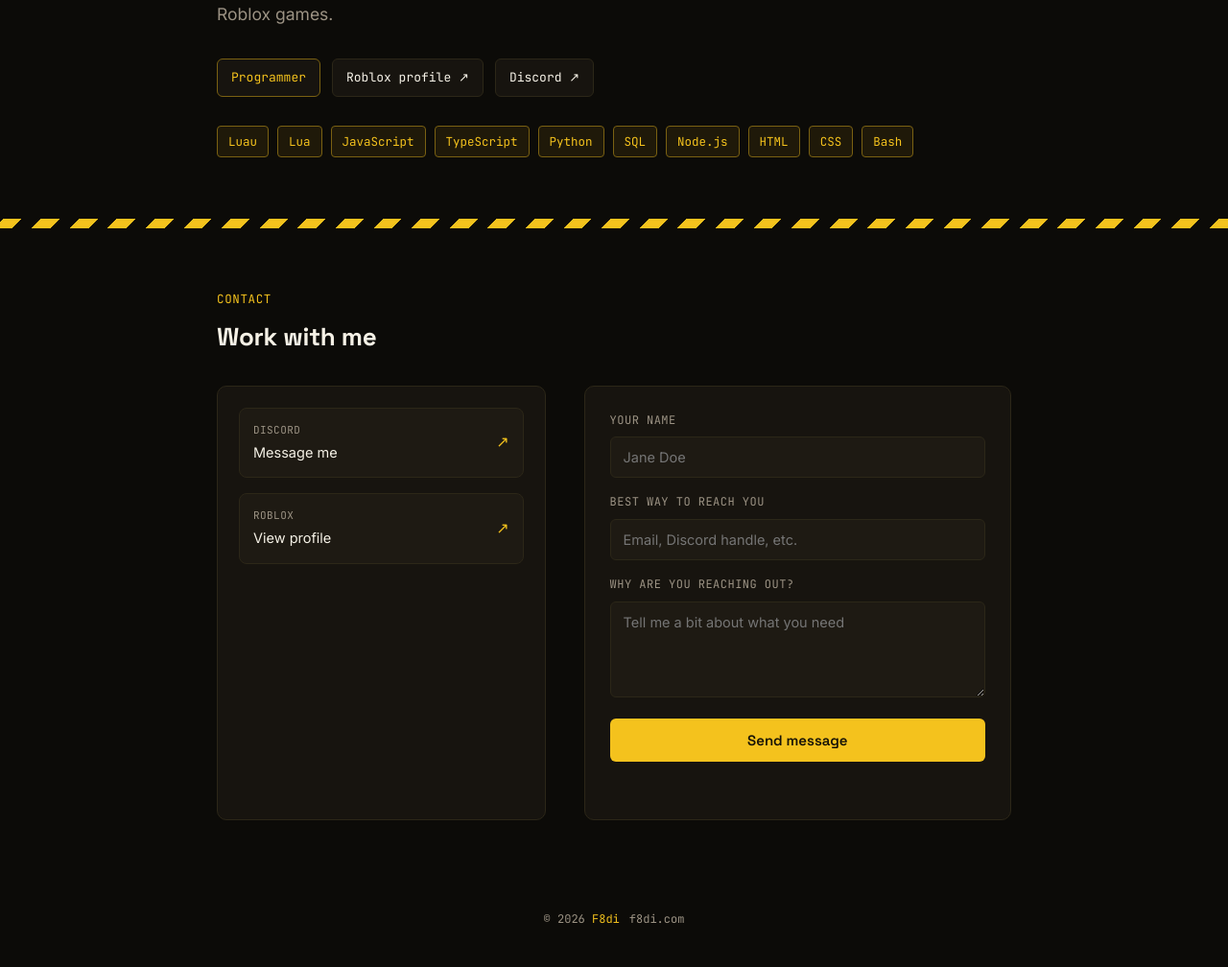
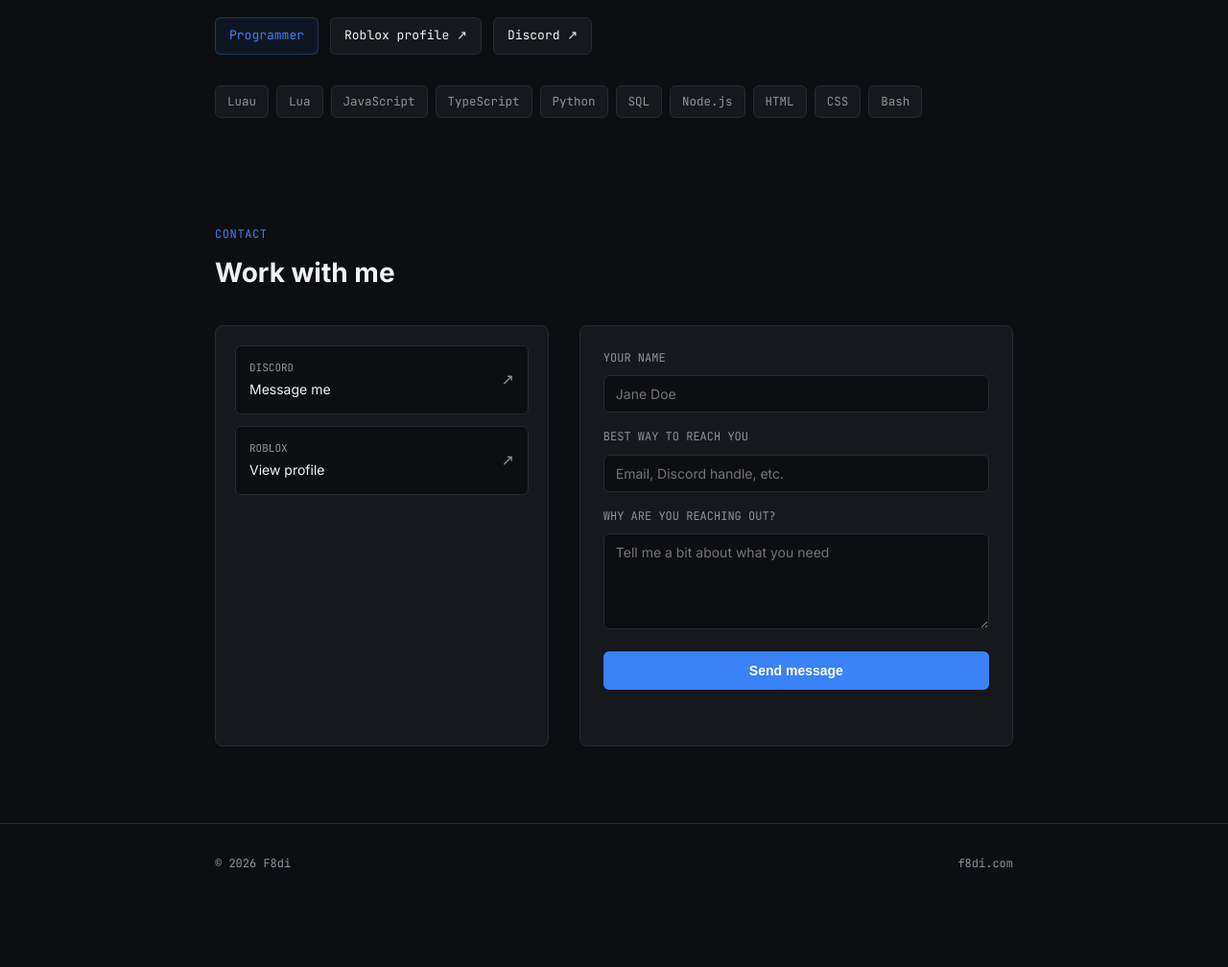
Before and after one commit to F8di/f8di-site, a plain HTML site: page index.html in a window 1280 px wide. Shown: the part 349-1357 px from the top of the page at 96% size. After the commit the page ends 1292 px from the top, so only its background shows below. Drawn offline with Linux system fonts and the light colour scheme.

Commit message:
Update index.html

```diff
--- a/index.html
+++ b/index.html
@@ -1,5 +1,4 @@
 <!DOCTYPE html>
-
 <html lang="en">
 <head>
 <meta charset="UTF-8">
@@ -11,382 +10,313 @@
 <link rel="apple-touch-icon" sizes="180x180" href="/assets/favicon-180.png">
 <link rel="icon" type="image/png" sizes="192x192" href="/assets/favicon-192.png">
 <link rel="preconnect" href="https://fonts.googleapis.com">
-<link href="https://fonts.googleapis.com/css2?family=Space+Grotesk:wght@500;600;700&family=Inter:wght@400;500;600&family=JetBrains+Mono:wght@400;500&display=swap" rel="stylesheet">
+<link href="https://fonts.googleapis.com/css2?family=Inter:wght@400;500;600;700&family=JetBrains+Mono:wght@400;500&display=swap" rel="stylesheet">
 <style>
-:root{
---bg:#0C0B08;
---panel:#17140F;
---panel-2:#1E1A13;
---ink:#F5F1E6;
---muted:#9C9384;
---line:#2C2718;
---yellow:#F4C21D;
---yellow-dim:#7A6112;
---yellow-deep:#C89A0A;
+:root {
+  --bg: #0d0e11;
+  --panel: #16181d;
+  --panel-border: #262930;
+  --text-main: #f0f2f5;
+  --text-muted: #8c94a0;
+  --accent: #3b82f6;
+  --accent-hover: #2563eb;
 }
 
-*{box-sizing:border-box;margin:0;padding:0}
-html{scroll-behavior:smooth}
-
-body{
-background:var(--bg);
-color:var(--ink);
-font-family:'Inter',sans-serif;
-line-height:1.55;
--webkit-font-smoothing:antialiased;
+* {
+  box-sizing: border-box;
+  margin: 0;
+  padding: 0;
 }
 
-a{color:inherit;text-decoration:none}
-
-.wrap{
-max-width:880px;
-margin:0 auto;
-padding:0 26px;
+html {
+  scroll-behavior: smooth;
 }
 
-h1,h2,h3{
-font-family:'Space Grotesk',sans-serif;
-letter-spacing:-0.01em;
+body {
+  background: var(--bg);
+  color: var(--text-main);
+  font-family: 'Inter', sans-serif;
+  line-height: 1.6;
+  -webkit-font-smoothing: antialiased;
 }
 
-.mono{font-family:'JetBrains Mono',monospace}
-
-.hazard{
-height:10px;
-width:100%;
-background:repeating-linear-gradient(
--45deg,
-var(--yellow) 0px,var(--yellow) 14px,
-#0C0B08 14px,#0C0B08 28px
-);
+a {
+  color: inherit;
+  text-decoration: none;
 }
 
-header{
-position:sticky;
-top:0;
-z-index:10;
-background:rgba(12,11,8,0.9);
-backdrop-filter:blur(8px);
-border-bottom:1px solid var(--line);
+.wrap {
+  max-width: 880px;
+  margin: 0 auto;
+  padding: 0 24px;
 }
 
-nav{
-display:flex;
-align-items:center;
-justify-content:space-between;
-padding:18px 0;
+header {
+  position: sticky;
+  top: 0;
+  z-index: 10;
+  background: rgba(13, 14, 17, 0.85);
+  backdrop-filter: blur(8px);
+  border-bottom: 1px solid var(--panel-border);
 }
 
-.logo{
-font-family:'Space Grotesk',sans-serif;
-font-weight:700;
-font-size:17px;
+nav {
+  display: flex;
+  align-items: center;
+  justify-content: space-between;
+  padding: 18px 0;
 }
 
-.logo,.logo span{color:var(--yellow)}
-
-.navlinks{
-display:flex;
-gap:26px;
-font-size:14px;
-color:var(--muted);
+.logo {
+  font-weight: 700;
+  font-size: 18px;
 }
 
-.navlinks a{transition:color .15s ease}
-
-.navlinks a:hover,
-.navlinks a:focus-visible{color:var(--yellow)}
-
-.hero{padding:110px 0 64px}
-
-.eyebrow{
-display:inline-flex;
-align-items:center;
-gap:8px;
-font-family:'JetBrains Mono',monospace;
-font-size:12.5px;
-color:var(--yellow);
-background:rgba(244,194,29,0.1);
-border:1px solid var(--yellow-dim);
-padding:5px 10px;
-border-radius:3px;
-margin-bottom:26px;
+.navlinks {
+  display: flex;
+  gap: 24px;
+  font-size: 14px;
+  color: var(--text-muted);
 }
 
-.dot{
-width:6px;
-height:6px;
-border-radius:50%;
-background:var(--yellow);
-flex-shrink:0;
+.navlinks a:hover {
+  color: var(--text-main);
 }
 
-.hero-mark{
-font-weight:700;
-font-size:clamp(64px,13vw,140px);
-line-height:.9;
-letter-spacing:-.03em;
+.hero {
+  padding: 96px 0 64px;
 }
 
-.hero-mark,.hero-mark span{color:var(--yellow)}
-
-.hero p.sub{
-margin-top:24px;
-font-size:17.5px;
-color:var(--muted);
-max-width:540px;
+.hero-mark {
+  font-weight: 700;
+  font-size: clamp(48px, 10vw, 96px);
+  line-height: 1;
+  letter-spacing: -0.02em;
 }
 
-.hero-links{
-display:flex;
-gap:12px;
-margin-top:32px;
-flex-wrap:wrap;
+.hero p.sub {
+  margin-top: 20px;
+  font-size: 18px;
+  color: var(--text-muted);
+  max-width: 560px;
 }
 
-.pill{
-display:inline-flex;
-align-items:center;
-gap:8px;
-font-family:'JetBrains Mono',monospace;
-font-size:13px;
-color:var(--ink);
-border:1px solid var(--line);
-background:var(--panel);
-padding:9px 14px;
-border-radius:6px;
-transition:border-color .15s ease,color .15s ease;
+.hero-links {
+  display: flex;
+  gap: 12px;
+  margin-top: 32px;
+  flex-wrap: wrap;
 }
 
-.pill:hover,.pill:focus-visible{
-border-color:var(--yellow);
-color:var(--yellow);
+.pill {
+  display: inline-flex;
+  align-items: center;
+  font-family: 'JetBrains Mono', monospace;
+  font-size: 13px;
+  color: var(--text-main);
+  border: 1px solid var(--panel-border);
+  background: var(--panel);
+  padding: 8px 14px;
+  border-radius: 6px;
+  transition: border-color 0.15s ease;
 }
 
-section{padding:64px 0}
-
-.section-label{
-font-family:'JetBrains Mono',monospace;
-font-size:12.5px;
-color:var(--yellow);
-letter-spacing:.05em;
-text-transform:uppercase;
-margin-bottom:10px;
+.pill:hover {
+  border-color: var(--accent);
 }
 
-.section-title{
-font-size:26px;
-margin-bottom:30px;
+.pill.badge {
+  color: var(--accent);
+  border-color: rgba(59, 130, 246, 0.3);
+  background: rgba(59, 130, 246, 0.08);
 }
 
-.about-text{
-font-size:16.5px;
-color:#D9D3C4;
-max-width:640px;
-margin-bottom:34px;
+section {
+  padding: 48px 0 80px;
 }
 
-.about-text + .about-text{margin-top:-20px}
-
-.skills{
-display:flex;
-flex-wrap:wrap;
-gap:9px;
+.section-label {
+  font-family: 'JetBrains Mono', monospace;
+  font-size: 12px;
+  color: var(--accent);
+  letter-spacing: 0.05em;
+  text-transform: uppercase;
+  margin-bottom: 8px;
 }
 
-.skill{
-font-family:'JetBrains Mono',monospace;
-font-size:12.5px;
-color:var(--yellow);
-background:rgba(244,194,29,0.08);
-border:1px solid var(--yellow-dim);
-padding:6px 11px;
-border-radius:4px;
+.section-title {
+  font-size: 28px;
+  font-weight: 700;
+  margin-bottom: 32px;
 }
 
-.contact-grid{
-display:grid;
-grid-template-columns:1fr 1.3fr;
-gap:40px;
+.skills {
+  display: flex;
+  flex-wrap: wrap;
+  gap: 8px;
+  margin-top: 32px;
 }
 
-@media(max-width:720px){
-.contact-grid{grid-template-columns:1fr}
+.skill {
+  font-family: 'JetBrains Mono', monospace;
+  font-size: 12.5px;
+  color: var(--text-muted);
+  background: var(--panel);
+  border: 1px solid var(--panel-border);
+  padding: 6px 12px;
+  border-radius: 6px;
 }
 
-.contact-card{
-border:1px solid var(--line);
-background:var(--panel);
-border-radius:10px;
-padding:22px;
-display:flex;
-flex-direction:column;
-gap:16px;
+.contact-grid {
+  display: grid;
+  grid-template-columns: 1fr 1.3fr;
+  gap: 32px;
 }
 
-.contact-channel{
-display:flex;
-align-items:center;
-justify-content:space-between;
-padding:14px;
-border:1px solid var(--line);
-border-radius:8px;
-background:var(--panel-2);
-transition:border-color .15s ease;
+@media(max-width: 720px) {
+  .contact-grid {
+    grid-template-columns: 1fr;
+  }
 }
 
-.contact-channel:hover{border-color:var(--yellow-dim)}
-
-.cc-label{
-font-family:'JetBrains Mono',monospace;
-font-size:11px;
-color:var(--muted);
-text-transform:uppercase;
-letter-spacing:.04em;
-margin-bottom:4px;
+.contact-card {
+  border: 1px solid var(--panel-border);
+  background: var(--panel);
+  border-radius: 8px;
+  padding: 20px;
+  display: flex;
+  flex-direction: column;
+  gap: 12px;
 }
 
-.cc-value{font-size:14.5px}
-
-.cc-arrow{
-color:var(--yellow);
-font-family:'JetBrains Mono',monospace;
+.contact-channel {
+  display: flex;
+  align-items: center;
+  justify-content: space-between;
+  padding: 14px;
+  border: 1px solid var(--panel-border);
+  border-radius: 6px;
+  background: var(--bg);
+  transition: border-color 0.15s ease;
 }
 
-form{
-display:flex;
-flex-direction:column;
-gap:16px;
-border:1px solid var(--line);
-background:var(--panel);
-border-radius:10px;
-padding:26px;
+.contact-channel:hover {
+  border-color: var(--accent);
 }
 
-.field label{
-display:block;
-font-family:'JetBrains Mono',monospace;
-font-size:12px;
-color:var(--muted);
-text-transform:uppercase;
-letter-spacing:.04em;
-margin-bottom:8px;
+.cc-label {
+  font-family: 'JetBrains Mono', monospace;
+  font-size: 11px;
+  color: var(--text-muted);
+  text-transform: uppercase;
+  margin-bottom: 2px;
 }
 
-.field input,.field textarea{
-width:100%;
-background:var(--panel-2);
-border:1px solid var(--line);
-color:var(--ink);
-font-family:'Inter',sans-serif;
-font-size:14.5px;
-padding:12px 13px;
-border-radius:6px;
-resize:vertical;
-transition:border-color .15s ease;
+.cc-value {
+  font-size: 14px;
 }
 
-.field textarea{min-height:100px}
-
-.field input:focus,.field textarea:focus{
-outline:none;
-border-color:var(--yellow);
+.cc-arrow {
+  color: var(--text-muted);
+  font-family: 'JetBrains Mono', monospace;
 }
 
-.submit-btn{
-display:inline-flex;
-align-items:center;
-justify-content:center;
-gap:8px;
-background:var(--yellow);
-color:#171307;
-font-family:'Space Grotesk',sans-serif;
-font-weight:600;
-font-size:15px;
-padding:13px 20px;
-border:none;
-border-radius:6px;
-cursor:pointer;
-transition:background .15s ease,opacity .15s ease;
+form {
+  display: flex;
+  flex-direction: column;
+  gap: 16px;
+  border: 1px solid var(--panel-border);
+  background: var(--panel);
+  border-radius: 8px;
+  padding: 24px;
 }
 
-.submit-btn:hover{background:var(--yellow-deep)}
-
-.submit-btn:disabled{
-opacity:.6;
-cursor:not-allowed;
+.field label {
+  display: block;
+  font-family: 'JetBrains Mono', monospace;
+  font-size: 12px;
+  color: var(--text-muted);
+  text-transform: uppercase;
+  margin-bottom: 8px;
 }
 
-.form-status{
-font-family:'JetBrains Mono',monospace;
-font-size:13px;
-min-height:18px;
+.field input, .field textarea {
+  width: 100%;
+  background: var(--bg);
+  border: 1px solid var(--panel-border);
+  color: var(--text-main);
+  font-family: 'Inter', sans-serif;
+  font-size: 14px;
+  padding: 10px 12px;
+  border-radius: 6px;
+  resize: vertical;
+  transition: border-color 0.15s ease;
 }
 
-.form-status.ok{color:#7FD98A}
-.form-status.err{color:#E67373}
-
-footer{
-padding:30px 0 40px;
-font-family:'JetBrains Mono',monospace;
-font-size:12px;
-color:var(--muted);
-display:flex;
-justify-content:space-between;
-flex-wrap:wrap;
-gap:10px;
+.field textarea {
+  min-height: 100px;
 }
 
-footer .yellow{color:var(--yellow)}
-
-:focus-visible{
-outline:2px solid var(--yellow);
-outline-offset:2px;
+.field input:focus, .field textarea:focus {
+  outline: none;
+  border-color: var(--accent);
 }
 
-@media(prefers-reduced-motion:reduce){
-html{scroll-behavior:auto}
+.submit-btn {
+  display: inline-flex;
+  align-items: center;
+  justify-content: center;
+  background: var(--accent);
+  color: #fff;
+  font-weight: 600;
+  font-size: 14px;
+  padding: 12px 20px;
+  border: none;
+  border-radius: 6px;
+  cursor: pointer;
+  transition: background 0.15s ease;
 }
 
-html{
-scrollbar-width:thin;
-scrollbar-color:var(--yellow) var(--bg);
+.submit-btn:hover {
+  background: var(--accent-hover);
 }
 
-::-webkit-scrollbar{width:12px}
-
-::-webkit-scrollbar-track{
-background:var(--bg);
-border-left:1px solid var(--line);
+.submit-btn:disabled {
+  opacity: 0.5;
+  cursor: not-allowed;
 }
 
-::-webkit-scrollbar-thumb{
-background:repeating-linear-gradient(
--45deg,
-var(--yellow) 0px,var(--yellow) 5px,
-var(--yellow-deep) 5px,var(--yellow-deep) 10px
-);
-border:2px solid var(--bg);
-border-radius:6px;
+.form-status {
+  font-family: 'JetBrains Mono', monospace;
+  font-size: 13px;
+  min-height: 18px;
 }
 
-::-webkit-scrollbar-thumb:hover{
-background:repeating-linear-gradient(
--45deg,
-var(--yellow) 0px,var(--yellow) 5px,
-#fff 5px,#fff 10px
-);
+.form-status.ok { color: #4ade80; }
+.form-status.err { color: #f87171; }
+
+footer {
+  padding: 32px 0;
+  border-top: 1px solid var(--panel-border);
+  font-family: 'JetBrains Mono', monospace;
+  font-size: 12px;
+  color: var(--text-muted);
 }
 
-::-webkit-scrollbar-corner{background:var(--bg)} </style>
-
+footer .footer-inner {
+  display: flex;
+  justify-content: space-between;
+  flex-wrap: wrap;
+  gap: 10px;
+}
+</style>
 </head>
 <body>
 
 <header>
   <div class="wrap">
     <nav>
-<div class="logo">f8<span>di</span>.com</div>
+      <div class="logo">f8di.com</div>
       <div class="navlinks">
         <a href="#contact">Contact</a>
       </div>
@@ -396,14 +326,14 @@ var(--yellow) 0px,var(--yellow) 5px,
 
 <section class="hero">
   <div class="wrap">
-<h1 class="hero-mark">F8<span>di</span></h1>
+    <h1 class="hero-mark">F8di</h1>
     <p class="sub">I've scaled and programmed multiple businesses alongside Roblox games.</p>
     <div class="hero-links">
-<span class="pill mono" style="color:var(--yellow);border-color:var(--yellow-dim);">Programmer</span>
+      <span class="pill badge">Programmer</span>
       <a class="pill" href="https://www.roblox.com/users/4199299619/profile" target="_blank" rel="noopener">Roblox profile ↗</a>
       <a class="pill" href="https://discord.com/users/959655443578380288" target="_blank" rel="noopener">Discord ↗</a>
     </div>
-<div class="skills" style="margin-top:30px;">
+    <div class="skills">
       <span class="skill">Luau</span>
       <span class="skill">Lua</span>
       <span class="skill">JavaScript</span>
@@ -417,8 +347,6 @@ var(--yellow) 0px,var(--yellow) 5px,
     </div>
   </div>
 </section>
-
-<div class="hazard"></div>
 
 <section id="contact">
   <div class="wrap">
@@ -469,75 +397,75 @@ var(--yellow) 0px,var(--yellow) 5px,
 </section>
 
 <footer>
-<div class="wrap" style="display:flex;justify-content:space-between;flex-wrap:wrap;gap:10px;">
-<span>© 2026 <span class="yellow">F8di</span></span>
+  <div class="wrap footer-inner">
+    <span>© 2026 F8di</span>
     <span>f8di.com</span>
   </div>
 </footer>
 
 <script>
-const CONTACT_ENDPOINT="/contact";
+const CONTACT_ENDPOINT = "/contact";
 
-const form=document.getElementById('contact-form');
-const btn=document.getElementById('submit-btn');
-const status=document.getElementById('form-status');
+const form = document.getElementById('contact-form');
+const btn = document.getElementById('submit-btn');
+const status = document.getElementById('form-status');
 
-form.addEventListener('submit',async(e)=>{
+form.addEventListener('submit', async (e) => {
   e.preventDefault();
 
-const name=document.getElementById('name').value.trim();
-const reach=document.getElementById('reach').value.trim();
-const reason=document.getElementById('reason').value.trim();
+  const name = document.getElementById('name').value.trim();
+  const reach = document.getElementById('reach').value.trim();
+  const reason = document.getElementById('reason').value.trim();
 
-if(!name||!reach||!reason){
-status.textContent="Please fill in every field.";
-status.className="form-status err";
+  if (!name || !reach || !reason) {
+    status.textContent = "Please fill in every field.";
+    status.className = "form-status err";
     return;
   }
 
-btn.disabled=true;
-btn.textContent="Sending...";
-status.textContent="";
-status.className="form-status";
+  btn.disabled = true;
+  btn.textContent = "Sending...";
+  status.textContent = "";
+  status.className = "form-status";
 
-const payload={
-username:"f8di.com contact form",
-embeds:[
+  const payload = {
+    username: "f8di.com contact form",
+    embeds: [
       {
-title:"New contact form message",
-color:16037917,
-fields:[
-{name:"Name",value:name,inline:true},
-{name:"Contact info",value:reach,inline:true},
-{name:"Reason",value:reason,inline:false}
+        title: "New contact form message",
+        color: 3898870,
+        fields: [
+          { name: "Name", value: name, inline: true },
+          { name: "Contact info", value: reach, inline: true },
+          { name: "Reason", value: reason, inline: false }
         ],
-timestamp:new Date().toISOString()
+        timestamp: new Date().toISOString()
       }
     ]
   };
 
-try{
-const res=await fetch(CONTACT_ENDPOINT,{
-method:"POST",
-headers:{"Content-Type":"application/json"},
-body:JSON.stringify(payload)
+  try {
+    const res = await fetch(CONTACT_ENDPOINT, {
+      method: "POST",
+      headers: { "Content-Type": "application/json" },
+      body: JSON.stringify(payload)
     });
 
-const data=await res.json().catch(()=>({ok:false}));
+    const data = await res.json().catch(() => ({ ok: false }));
 
-if(res.ok&&data.ok){
-status.textContent="Message sent — I'll get back to you soon.";
-status.className="form-status ok";
+    if (res.ok && data.ok) {
+      status.textContent = "Message sent — I'll get back to you soon.";
+      status.className = "form-status ok";
       form.reset();
-}else{
+    } else {
       throw new Error("Proxy reported failure");
     }
-}catch(err){
-status.textContent="Something went wrong sending that. Try reaching out on Discord instead.";
-status.className="form-status err";
-}finally{
-btn.disabled=false;
-btn.textContent="Send message";
+  } catch (err) {
+    status.textContent = "Something went wrong sending that. Try reaching out on Discord instead.";
+    status.className = "form-status err";
+  } finally {
+    btn.disabled = false;
+    btn.textContent = "Send message";
   }
 });
 </script>
```
Lines whose indentation alone changed are shown as unchanged.
